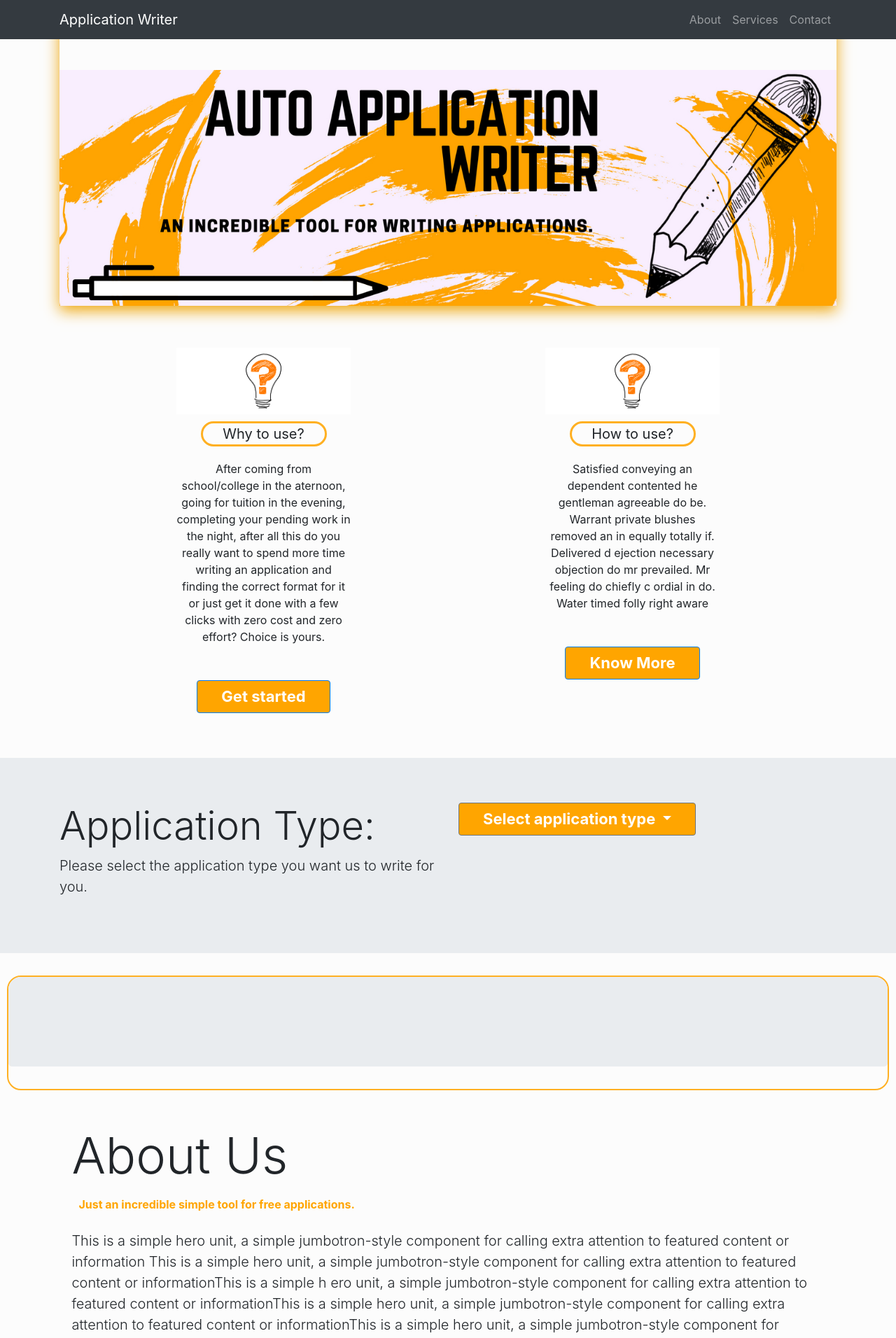
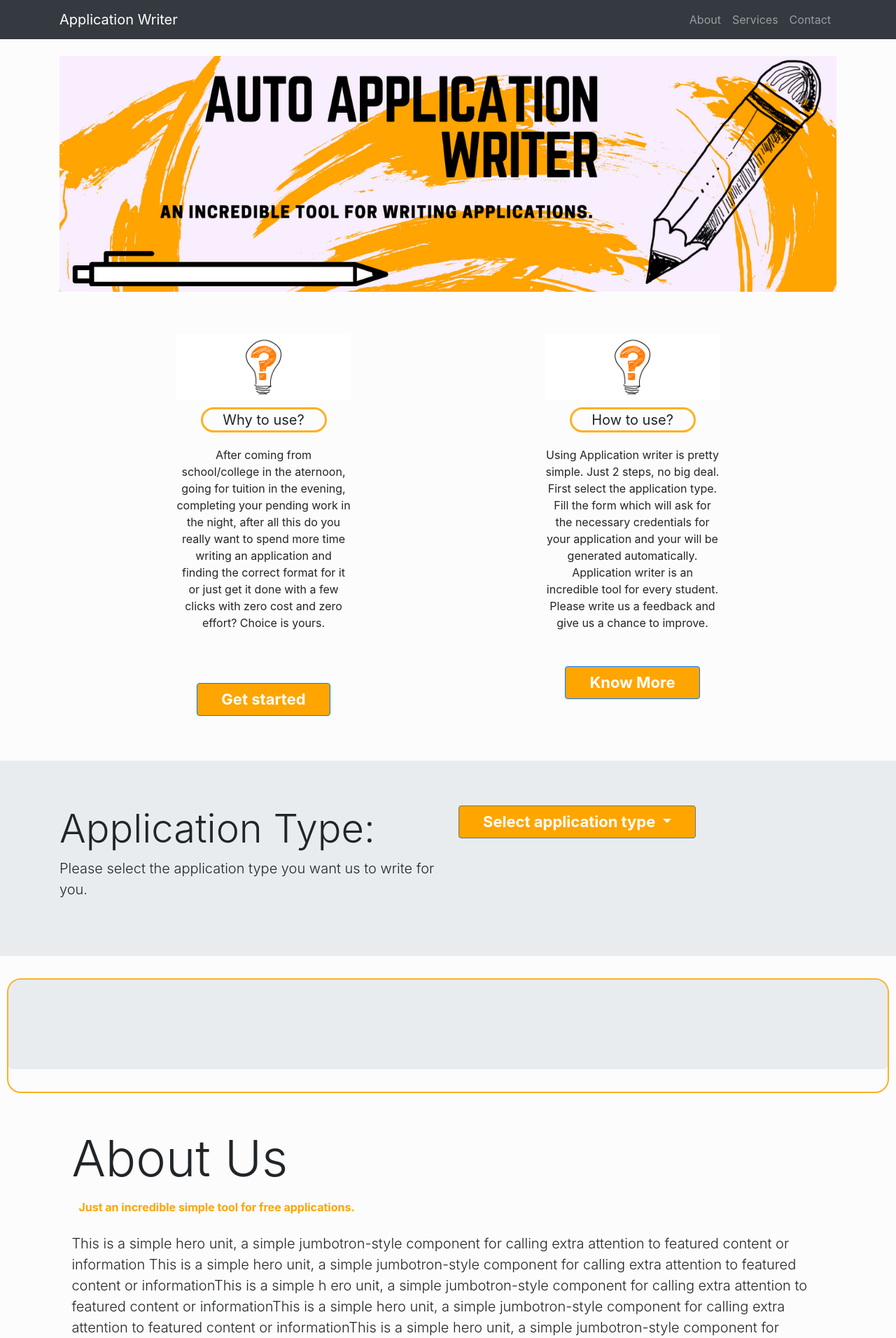
Before and after one commit to PRANAVBHATIA1999/Auto_Application_Writer, a Flask app: page / in a window 1280 px wide. Shown: the top 1912 px of the page at 70% size. Run offline with Flask 2, Linux system fonts and the light colour scheme; some libraries are stand-ins or nearby versions.

Commit message:
Changes 31st August 2018

```diff
--- a/app.py
+++ b/app.py
@@ -1,5 +1,8 @@
 from flask import Flask, render_template, request
 import random as Random
+import writer as writer
+
+
 app = Flask(__name__)
 
 @app.route('/' , methods= ['GET' , 'POST' ])
@@ -17,21 +20,9 @@ def application():
         date_till = request.form['date_till']
         days = request.form['no_days']
         app_date = request.form['app_date']
+        writer.create(address, first_name, last_name, senders_class, rno, date_from, date_till, days, app_date)
             # Strings
-        para1 = 'The Dean <br> <br>'
-        para2 = 'Date:'
-        para3 = '<br> <br>  Subject: Leave application <br> <br>'
-        brk = '<br>'
-        para4 = 'Respected Sir/Ma’am,<br> <br>'
-        para5a = 'I request to state that due to sudden illness I will not be able to attend school/college for'
-        para5b = 'days as the doctor has advised me to take the required amount of rest.<br>  I hope to recover soon and make up for the irregularity in studies occurred.<br> I will return to school/college as a healthy student and take due care that my work and performance do not suffer.<br>  On the account of my sickness, I request you to kindly grant me leave from'
-        to = 'to'
-        space = ' '
-        para5c = 'I shall be utterly obliged for this. <br> <br>'
-        para6 = 'Yours obediently,'
-        print(address, first_name, last_name, senders_class, rno,  date_from, date_till, days, app_date)
-        leave_letter = para1 + address + brk +  para2 + app_date + para3 + para4 + para5a + days + para5b + date_from + to + date_till + para5c + para6 + brk + first_name + space + last_name + brk + senders_class + brk + rno
-        return leave_letter
+
         # para1 + address + brk +  para2 + app_date + para3 + para4 + para5a + days + para5b + date_from + to + date_till + para5c + para6 + brk + first_name + space + last_name + brk + senders_class + brk + rno
 
 
--- a/static/css/mycss.css
+++ b/static/css/mycss.css
@@ -24,10 +24,13 @@ background-image: linear-gradient(180deg, #ffb022 31%, #ffb022 52%, #ffffff 96%)
 
 }
 
-.shadowbanner {
-    box-shadow: 0px 7px 20px rgba(238, 166, 11, 0.986);
+.banner_top {
+    padding-top: 80px;
+    max-width: 100%;
+    margin: 0 auto;
+
+
 }
-
 
 .intro_main {
 	margin-left: 10%;
@@ -347,3 +350,11 @@ body{
     margin-bottom: 20px;
 
 }
+
+.try {
+    padding-bottom: 50px;
+}
+
+a {
+    color: rgb(255, 255, 255);
+}
--- a/templates/application.html
+++ b/templates/application.html
@@ -51,7 +51,8 @@
           </ul>
         </div>
       </div>
-    </nav>
+		</nav>
+
 	 <!-- <header class=" toptext text-R"> -->
       <!-- <div class="container text-center"> -->
         <!-- <h1>Welcome to  auto Application Writer</h1> -->
@@ -62,7 +63,7 @@
 	<div class="container">
 		<div class="row">
 			<div class="col-12">
-				<img src="{{url_for('static', filename='images/banner4.jpg')}}" class="img-fluid shadowbanner" style="padding-top: 100px">
+				<img src="{{url_for('static', filename='images/banner4.jpg')}}" class="img-fluid banner_top">
 			</div>
 		</div>
 	</div>
@@ -80,13 +81,12 @@
 		<div class= "imgtxt">
 
 			After coming from school/college in the aternoon, going for tuition in the evening, completing your pending work in the night, after all this do you really want to spend more time writing an application and finding the correct format for it or just get it done with a few clicks with zero cost and zero effort?
-			Choice is yours.
-
-
+			Choice is yours. <br>
+			<br>
 
 		</div>
 		<div class="text-center btn_space">
-	<button type="button" class=" btncustom btn  btn-primary btn-xl">Get started</button>
+	<button type="button" class=" btncustom btn  btn-primary btn-xl"> <a href="#get_started">Get started</a></button>
 		</div>
 		</div>
 
@@ -98,17 +98,13 @@
 			</div>
 		<div class= "imgtxt">
 
-Satisfied conveying an dependent contented he
- gentleman agreeable do be.
- Warrant private blushes removed
- an in equally
-totally if. Delivered d
-ejection necessary objection do mr prevailed.
- Mr feeling do chiefly c
-ordial in do. Water timed folly right aware
+			Using Application writer is pretty simple. Just 2 steps, no big deal. First select the application type.
+			Fill the form which will ask for the necessary credentials for your application and your will be generated automatically. Application writer is an incredible tool for every student.
+			Please write us a feedback and give us a chance to improve.
+
 		</div>
 			<div class="text-center btn_space">
-	<button type="button" class=" btncustom btn  btn-primary btn-xl  ">Know More</button>
+	<button type="button" class=" btncustom btn  btn-primary btn-xl  "> <a href = "#know_more">Know More</a></button>
 		</div>
 		</div>
 
@@ -116,7 +112,7 @@ ordial in do. Water timed folly right aware
 	</div>
 </div>
 
-<div class = "apptype_form">
+<div class = "apptype_form" id="get_started">
 
   <div class="jumbotron jumbotron-fluid">
 		<div class="container">
@@ -143,8 +139,6 @@ ordial in do. Water timed folly right aware
 <div class ="main_form">
 	<div class = "jumbotron">
 
-
-
 		<div id="leaveForm" class="d-none formTabs" >
 			<br>
 			<h3>Fill the form:</h3>
@@ -165,7 +159,7 @@ ordial in do. Water timed folly right aware
 											<div class="input-group-prepend">
 												<span class="input-group-text">Sender's Name:</span>
 											</div>
-											<input type="text" aria-label="First name" placeholder="First Name" class="form-control" name="fname">
+											<input type="text " aria-label="First name" placeholder="First Name" class="form-control" name="fname" required >
 											<input type="text" aria-label="Last name" placeholder="Last Name" class="form-control" name="lname" >
 										</div>
 
@@ -224,9 +218,9 @@ ordial in do. Water timed folly right aware
 		</div>
 
 
-<div class="content_end" id="about" >
+<div class="content_end">
 	<div class="jumbotron-fluid">
-		<h1 class="display-3" >About Us<h1>
+		<h1 class="display-3" id="know_more">About Us<h1>
 			<p class="belowheading"> Just an incredible simple tool for free applications.</p>
 		</div>
 		<p class="lead">This is a simple hero unit, a simple jumbotron-style component for calling extra attention to featured content or information
```
Also changed, not shown: writer.py (added, +26 -0 lines), 11 other files.
